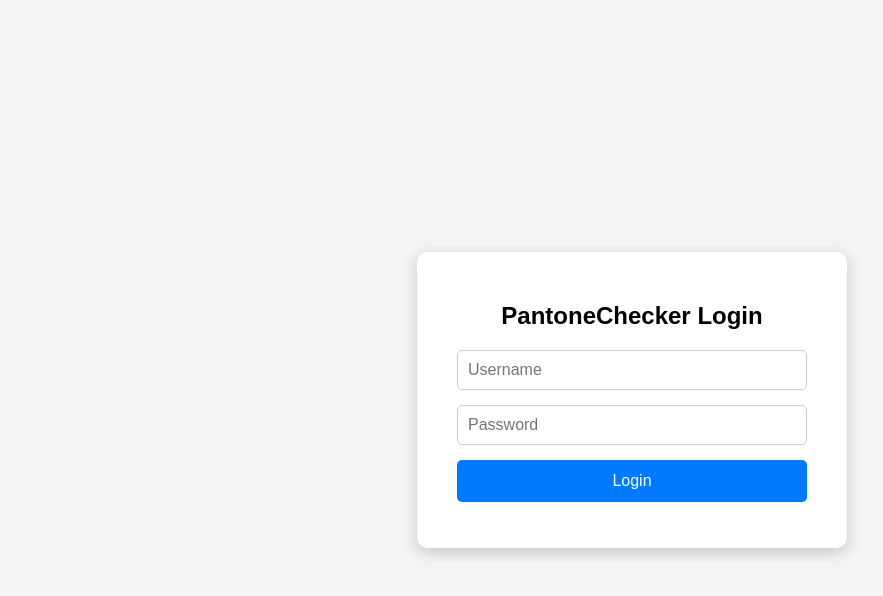
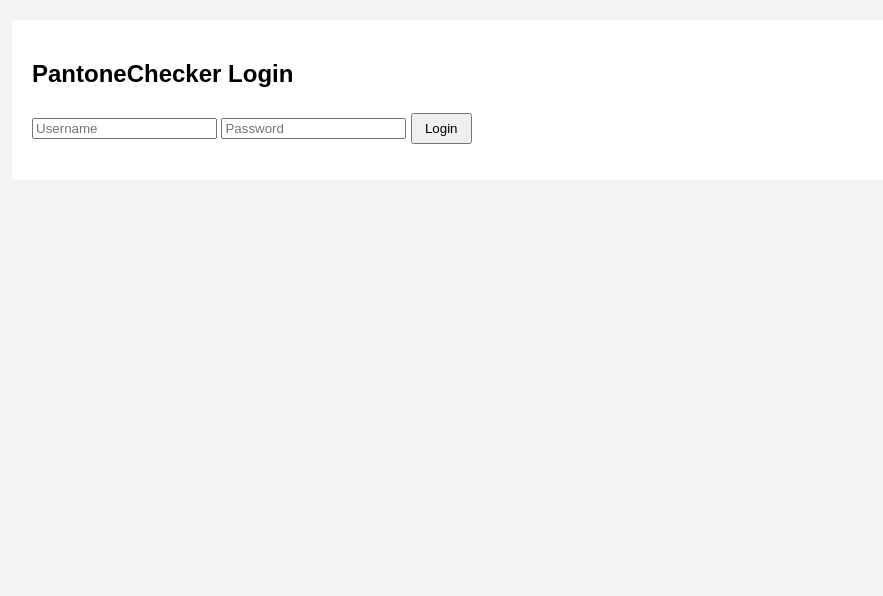
Before and after one commit to silentoldschool/v2pantonechecker, a plain HTML site: page templates/login.html in a window 1280 px wide. Shown: the whole page, without its empty margins (8-891 px from the left). Drawn offline with Linux system fonts and the light colour scheme; files that its build step writes are made by us from their sources.

Commit message:
Update style.css

```diff
--- a/static/css/style.css
+++ b/static/css/style.css
@@ -1,69 +1,7 @@
-/* Allgemeine Grundstile */
-body {
-    font-family: Arial, Helvetica, sans-serif;
-    background-color: #f4f4f4;
-    margin: 0;
-    padding: 0;
-    display: flex;
-    height: 100vh;
-    justify-content: center;
-    align-items: center;
-}
-
-/* Login-Container */
-.login-container {
-    background-color: #ffffff;
-    padding: 30px 40px;
-    border-radius: 10px;
-    box-shadow: 0px 4px 15px rgba(0,0,0,0.2);
-    width: 350px;
-    text-align: center;
-}
-
-.login-container h1 {
-    margin-bottom: 20px;
-    font-size: 24px;
-    color: #333333;
-}
-
-/* Formularelemente */
-.login-container label {
-    display: block;
-    text-align: left;
-    margin-bottom: 5px;
-    font-weight: bold;
-    color: #555555;
-}
-
-.login-container input {
-    width: 100%;
-    padding: 10px;
-    margin-bottom: 15px;
-    border: 1px solid #cccccc;
-    border-radius: 5px;
-    font-size: 16px;
-    box-sizing: border-box;
-}
-
-.login-container button {
-    width: 100%;
-    padding: 12px;
-    background-color: #007BFF;
-    color: #ffffff;
-    border: none;
-    border-radius: 5px;
-    font-size: 16px;
-    cursor: pointer;
-    transition: 0.3s;
-}
-
-.login-container button:hover {
-    background-color: #0056b3;
-}
-
-/* Meldungen */
-#message {
-    margin-top: 10px;
-    font-size: 14px;
-    color: red;
-}
+body { font-family: Arial, sans-serif; margin:20px; background:#f5f5f5; }
+.header { display:flex; justify-content: space-between; align-items:center; margin-bottom:20px; }
+.color-list table { border-collapse: collapse; width: 100%; background:white; }
+.color-list th, .color-list td { border:1px solid #ccc; padding:8px; text-align:center; }
+.color-field { width:40px; height:20px; display:inline-block; border:1px solid #000; }
+.login-container, .color-request { background:white; padding:20px; margin-bottom:20px; border-radius:8px; }
+button { padding:6px 12px; cursor:pointer; margin-top:5px; }
```
